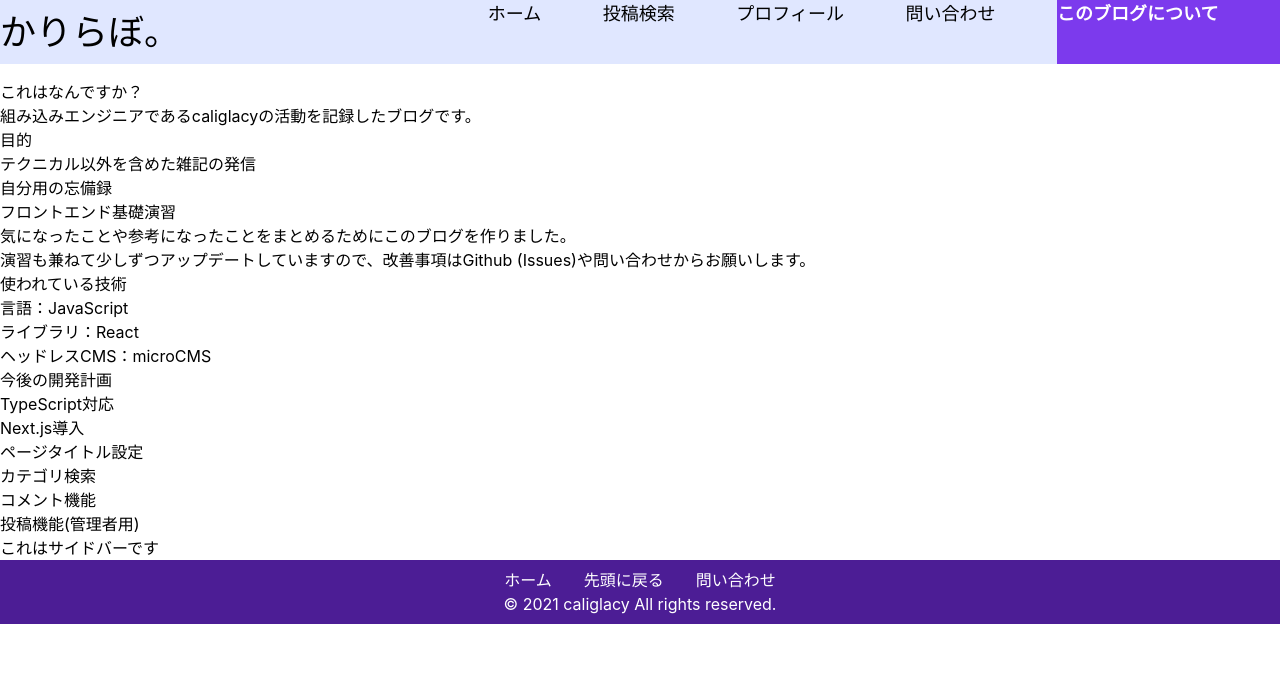
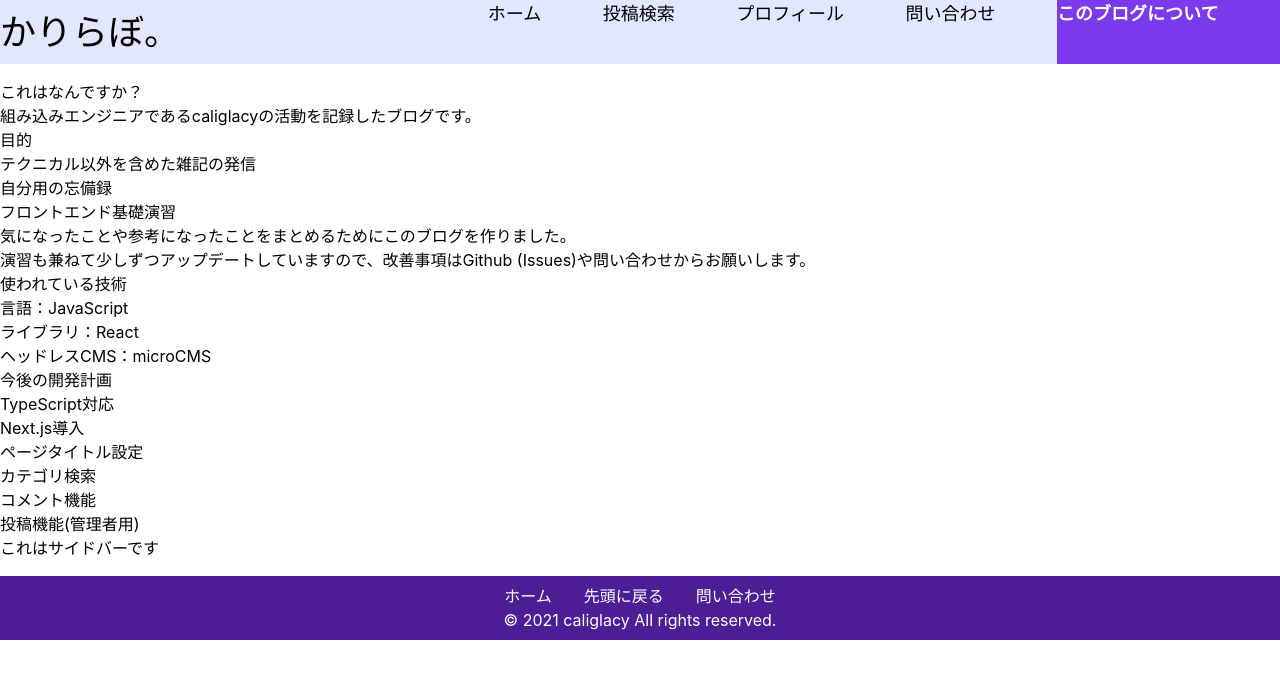
Before and after one commit to caliglacy/blog-react, a React (Create React App) app: page /about in a window 1280 px wide. Shown: the top 678 px of the page. Built offline with nearby package versions, Linux system fonts and the light colour scheme.

Commit message:
💄 フッター上部にマージンを追加

```diff
--- a/src/components/Footer.js
+++ b/src/components/Footer.js
@@ -1,7 +1,7 @@
 const Footer = () => {
   const Year = new Date().getFullYear(); // 表示時の西暦
   return (
-    <div className="py-2 bg-purple-900 text-white">
+    <div className="mt-4 py-2 bg-purple-900 text-white">
       <div className="flex justify-center space-x-8">
         <span className="">ホーム</span>
         <span className="">先頭に戻る</span>
```
